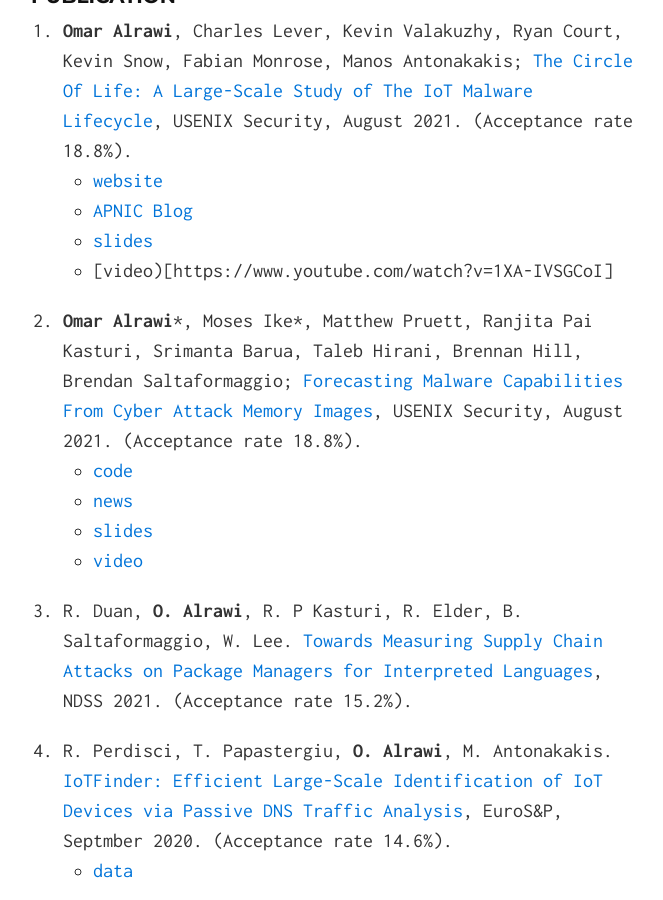
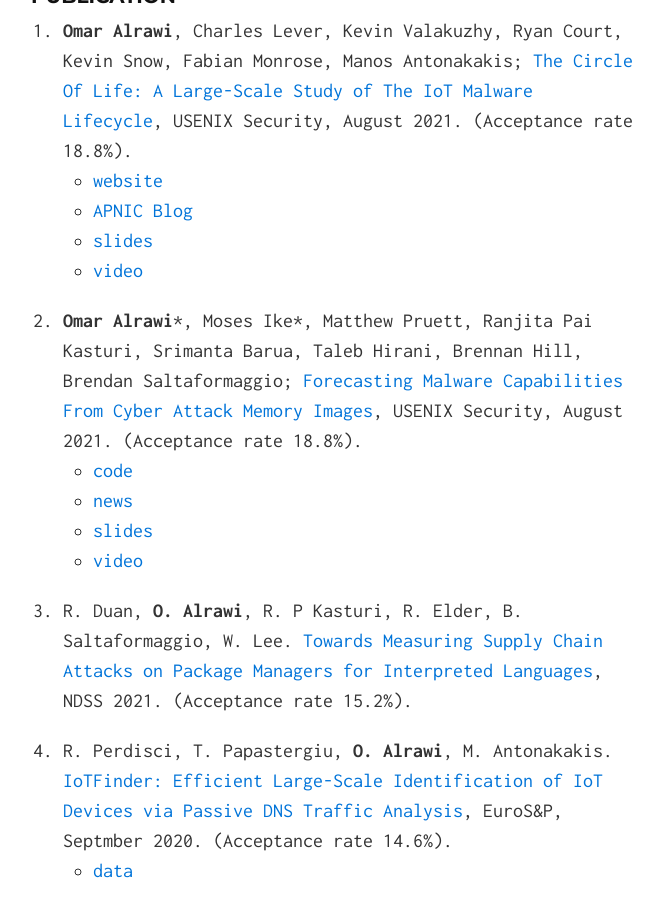
Before and after one commit to alrawi/alrawi.github.io, a Jekyll site: the page built from index.md, in a window 1280 px wide and 900 px high, scrolled down 1324 px. Shown: the whole window, without its empty margins (307-970 px from the left). Built offline with Jekyll 4.4.1, drawn with Linux system fonts in a browser that asks for light colours.

Commit message:
Update index.md

```diff
--- a/index.md
+++ b/index.md
@@ -32,7 +32,7 @@ Additionally, I am investigating malware threats affecting IoT, mobile apps, and
   * [website](https://badthings.info/)
   * [APNIC Blog](https://blog.apnic.net/2021/12/23/preparing-for-the-next-large-scale-iot-botnet-attack/)
   * [slides](https://www.usenix.org/system/files/sec21_slides_alrawi-circle.pdf)
-  * [video)[https://www.youtube.com/watch?v=1XA-IVSGCoI]
+  * [video](https://www.youtube.com/watch?v=1XA-IVSGCoI)
 
 2. __Omar Alrawi__{::nomarkdown}*{:/}, Moses Ike{::nomarkdown}*{:/}, Matthew Pruett, Ranjita Pai Kasturi, Srimanta Barua, Taleb Hirani, Brennan Hill, Brendan Saltaformaggio; [Forecasting Malware Capabilities From Cyber Attack Memory Images](/static/papers/alrawi_forecast_sec21.pdf), USENIX Security, August 2021. (Acceptance rate 18.8%).
   * [code](https://github.com/CyFI-Lab-Public/Forecast)
```
